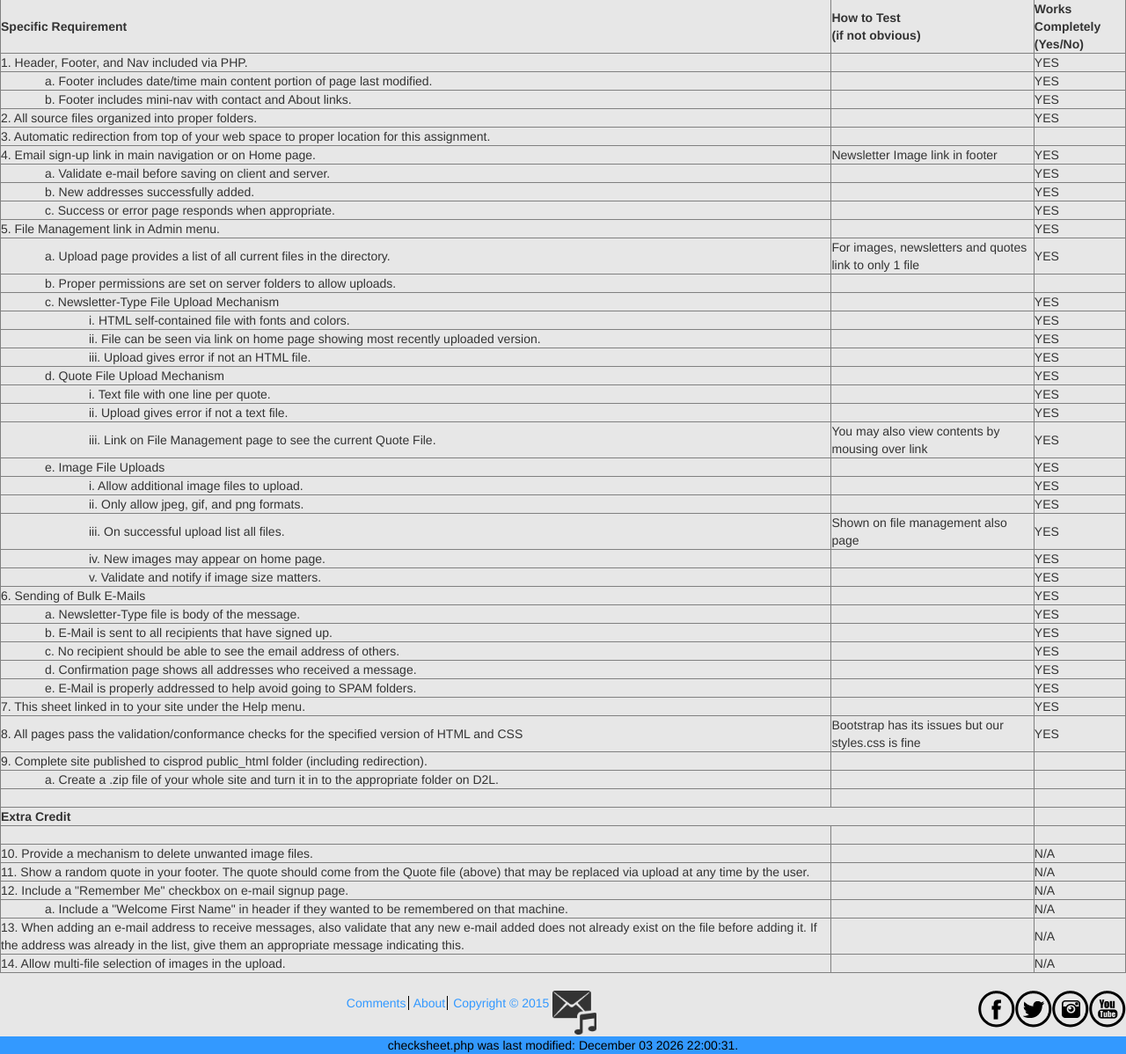
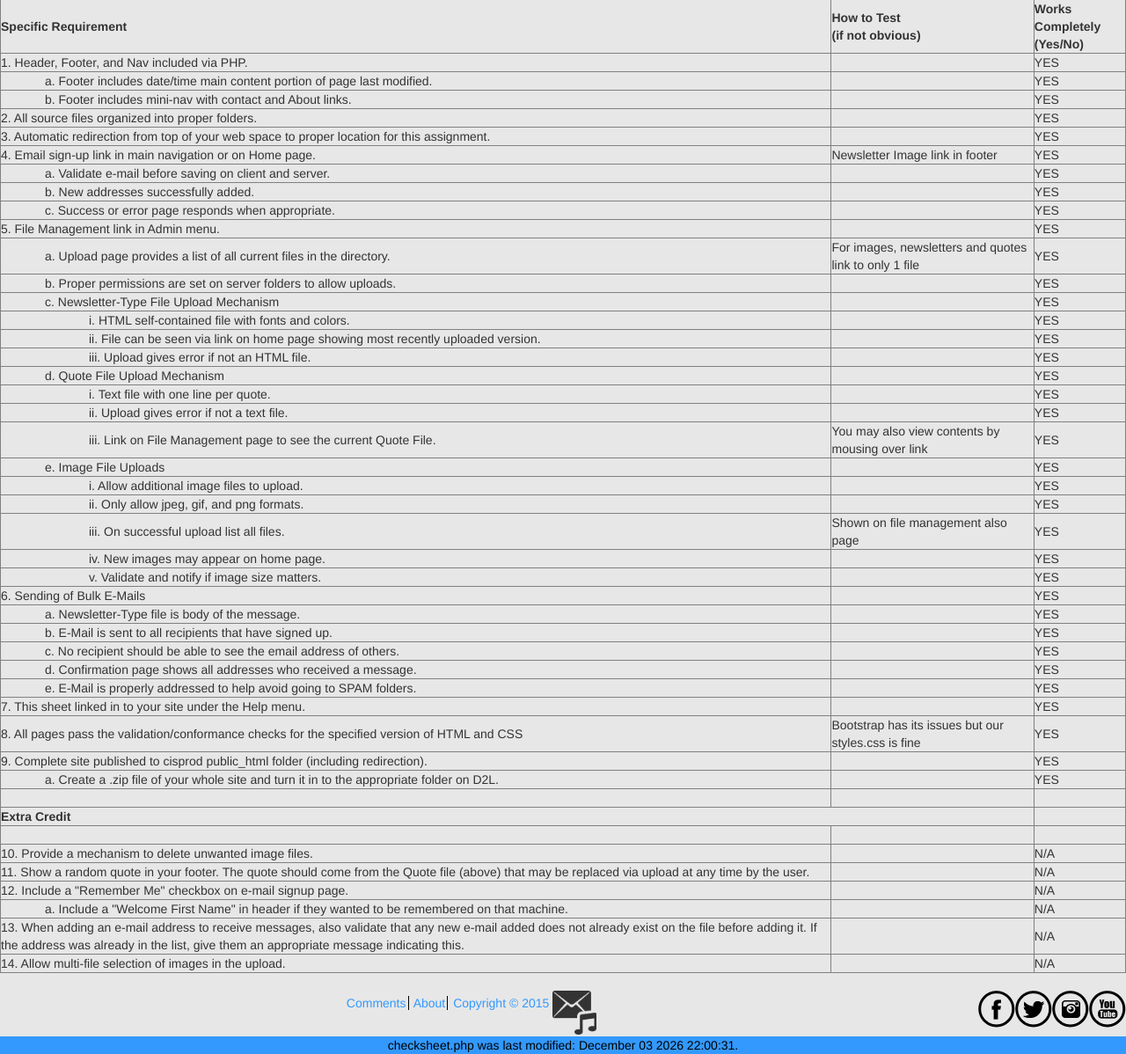
Before and after one commit to joshuabeck24/370Assignment2, a PHP site: page /view/checksheet.php in a window 1280 px wide. Shown: the part 101-1299 px from the top of the page at 88% size. Run offline with PHP 8.4, Linux system fonts and the light colour scheme; some libraries are stand-ins or nearby versions.

Commit message:
WE GOOD DOE

```diff
--- a/Assign2/Newsletters/ANNews.html
+++ b/Assign2/Newsletters/ANNews.html
@@ -3,7 +3,7 @@
     <style>
         .logoText
         {
-            font-family:Modeno;
+            //font-family:Modeno;
             float:left;
             //margin-top:25px;
             margin-right:15px;
@@ -20,8 +20,8 @@
 </head>
 <body style="text-align:center; width:80%;">
     <div style="margin: 0px auto;">
-        <img style="float:left;" width="80" alt="Logo" src="../images/logo.png"/>
-        <h1 style="float:left;"><span class="logoText"><span class="tclb">Audio</span><span class="tclg">Nexus</span></span> Monthly Artist: <a href='https://soundcloud.com/leaving-community/mistakes'> Leaving Community</a></h1>
+        <!-- <img style="float:left;" width="80" alt="Logo" src="cisprod.clarion.edu/~s_jgbeck/images/logo.png"/> -->
+        <h1 style="float:left; "><span class="logoText"><span style="color:#3399FF;">Audio</span><span style="color:#8ECC8E;">Nexus</span></span> Monthly Artist: <a href='https://sounclassdcloud.com/leaving-community/mistakes'> Leaving Community</a></h1>
     </div>
     <br/><br/>
     <p style="clear:both;">
--- a/Assign2/view/checksheet.php
+++ b/Assign2/view/checksheet.php
@@ -10,14 +10,14 @@
 			<tr><td class="indent1">a.	Footer includes date/time main content portion of page last modified.</td><td>&nbsp;</td><td>YES &nbsp;</td></tr>
 			<tr><td class="indent1">b.	Footer includes mini-nav with contact and About links.</td><td>&nbsp;</td><td>YES&nbsp;</td></tr>
 			<tr><td>2.	All source files organized into proper folders.</td><td>&nbsp;</td><td> YES &nbsp;</td></tr>
-			<tr><td>3.	Automatic redirection from top of your web space to proper location for this assignment.</td><td>&nbsp;</td><td>&nbsp;</td></tr>
+			<tr><td>3.	Automatic redirection from top of your web space to proper location for this assignment.</td><td>&nbsp;</td><td>YES &nbsp;</td></tr>
 			<tr><td>4.	Email sign-up link in main navigation or on Home page.</td><td> Newsletter Image link in footer&nbsp;</td><td>YES &nbsp;</td></tr>
 			<tr><td class="indent1">a.	Validate e-mail before saving on client and server.</td><td>&nbsp;</td><td>YES &nbsp;</td></tr>
 			<tr><td class="indent1">b.	New addresses successfully added.</td><td>&nbsp;</td><td> YES &nbsp;</td></tr>
 			<tr><td class="indent1">c.	Success or error page responds when appropriate.</td><td> &nbsp;</td><td>YES &nbsp;</td></tr>
 			<tr><td>5.	File Management link in Admin menu.</td><td>&nbsp;</td><td> YES &nbsp;</td></tr>
 			<tr><td class="indent1">a.	Upload page provides a list of all current files in the directory.</td><td> For images, newsletters and quotes link to only 1 file&nbsp;</td><td>YES &nbsp;</td></tr>
-			<tr><td class="indent1">b.  Proper permissions are set on server folders to allow uploads.</td><td>&nbsp;</td><td>&nbsp;</td></tr>
+			<tr><td class="indent1">b.  Proper permissions are set on server folders to allow uploads.</td><td>&nbsp;</td><td>YES &nbsp;</td></tr>
 			<tr><td class="indent1">c.	Newsletter-Type File Upload Mechanism</td><td>&nbsp;</td><td>YES &nbsp;</td></tr>
 			<tr><td class="indent2">i.	HTML self-contained file with fonts and colors.</td><td>&nbsp;</td><td>YES &nbsp;</td></tr>
 			<tr><td class="indent2">ii.	File can be seen via link on home page showing most recently uploaded version.</td><td>&nbsp;</td><td>YES &nbsp;</td></tr>
@@ -40,8 +40,8 @@
 			<tr><td class="indent1">e.	E-Mail is properly addressed to help avoid going to SPAM folders.</td><td>&nbsp;</td><td>YES &nbsp;</td></tr>
 			<tr><td>7.	This sheet linked in to your site under the Help menu.</td><td>&nbsp;</td><td>YES &nbsp;</td></tr>
 			<tr><td>8.	All pages pass the validation/conformance checks for the specified version of HTML and CSS</td><td>Bootstrap has its issues but our styles.css is fine &nbsp;</td><td>YES &nbsp;</td></tr>
-			<tr><td>9.	Complete site published to cisprod public_html folder (including redirection).</td><td>&nbsp;</td><td>&nbsp;</td></tr>
-			<tr><td class="indent1">a.	Create a .zip file of your whole site and turn it in to the appropriate folder on D2L.</td><td>&nbsp;</td><td>&nbsp;</td></tr>
+			<tr><td>9.	Complete site published to cisprod public_html folder (including redirection).</td><td>&nbsp;</td><td>YES &nbsp;</td></tr>
+			<tr><td class="indent1">a.	Create a .zip file of your whole site and turn it in to the appropriate folder on D2L.</td><td>&nbsp;</td><td>YES&nbsp;</td></tr>
 			<tr><td></td><td>&nbsp;</td><td>&nbsp;</td></tr>
 			<tr><th colspan="2">Extra Credit</th></tr>
 			<tr><td></td><td>&nbsp;</td><td>&nbsp;</td></tr>
```
